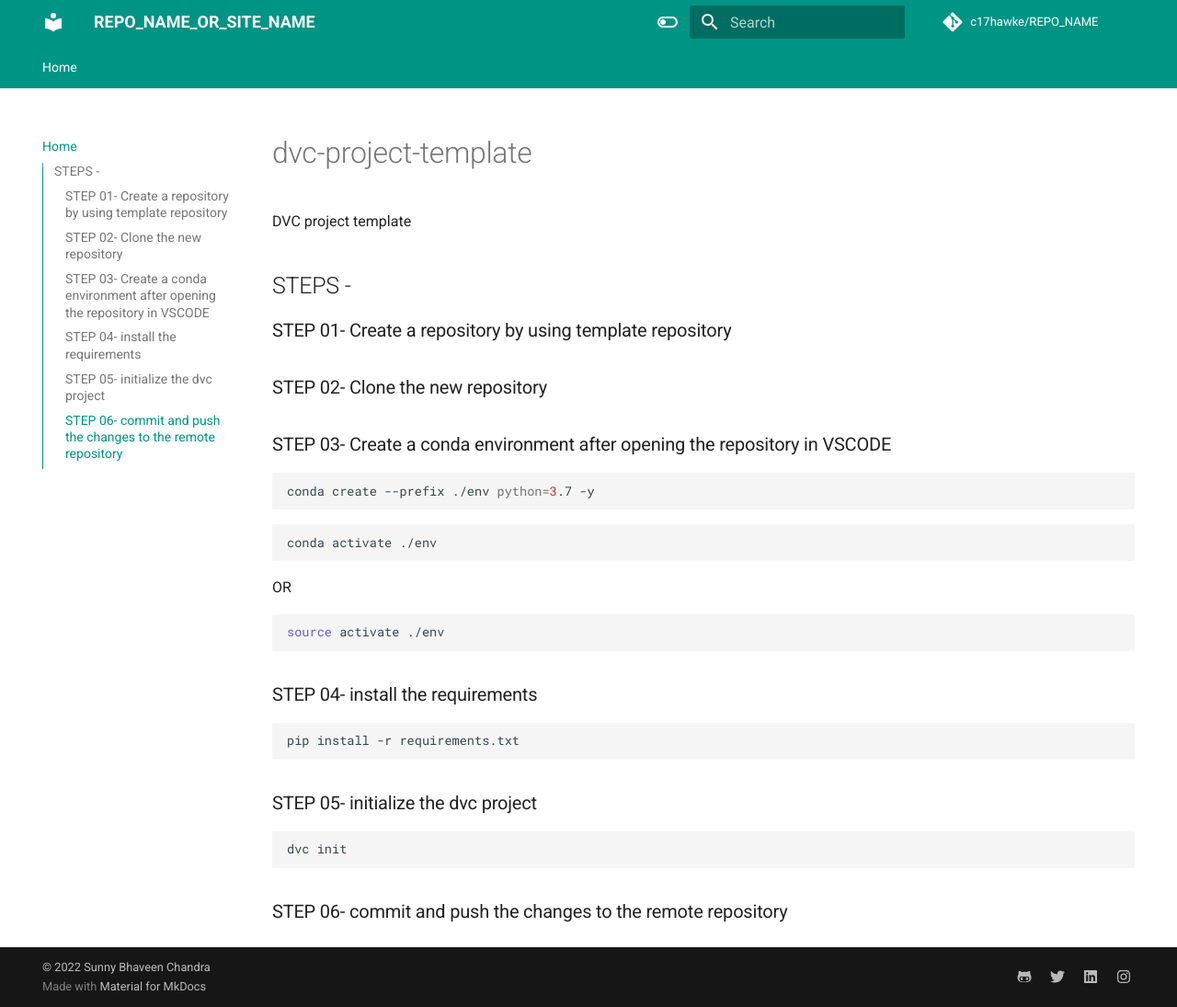
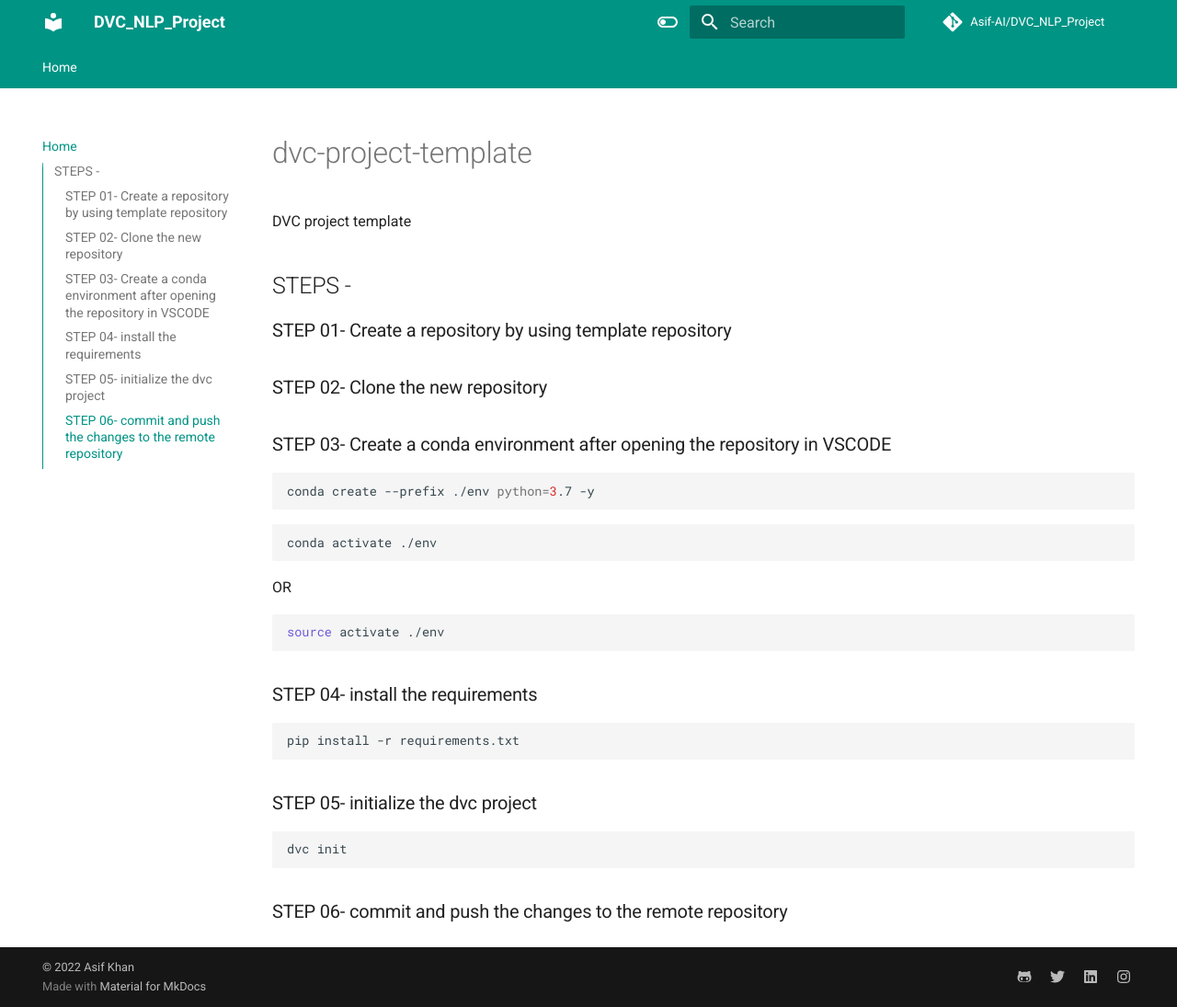
Before and after one commit to Asif-AI/DVC_NLP_Project, an MkDocs documentation site: the page built from docs/index.md, in a window 1280 px wide and 1095 px high. Shown: the whole window at 92% size. Built offline with MkDocs 1.6.1 and Material for MkDocs 9.7.7, drawn with Linux system fonts in a browser that asks for light colours; comment, search, counter and statistics services are not loaded.

Commit message:
MKdocs updated

```diff
--- a/mkdocs.yml
+++ b/mkdocs.yml
@@ -1,16 +1,16 @@
 # Project information
-site_name: REPO_NAME_OR_SITE_NAME
+site_name: DVC_NLP_Project
 # defeine TOC or order of website-
 nav:
   - Home: index.md
 
-site_author: Sunny Bhaveen Chandra
+site_author: Asif Khan
 site_description: >-
   DESCRIPTION
 
 # Repository
-repo_name: c17hawke/REPO_NAME
-repo_url: https://github.com/c17hawke/REPO_NAME
+repo_name: Asif-AI/DVC_NLP_Project
+repo_url: https://github.com/Asif-AI/DVC_NLP_Project
 
 # Configuration
 theme:
@@ -39,13 +39,13 @@ theme:
 extra:
   social:
     - icon: fontawesome/brands/github-alt
-      link: https://github.com/c17hawke
+      link: https://github.com/Asif-AI
     - icon: fontawesome/brands/twitter
-      link: https://twitter.com/c17hawke
+      link: https://twitter.com/@kha9795
     - icon: fontawesome/brands/linkedin
-      link: https://linkedin.com/in/c17hawke
+      link: https://linkedin.com/in/asif-khan-66055b79
     - icon: fontawesome/brands/instagram
-      link: https://www.instagram.com/c17hawke/
+      link: https://www.instagram.com
 
 extra_javascript:
   - javascripts/mathjax.js
@@ -70,4 +70,4 @@ plugins:
   - search
 
 copyright: |
-  &copy; 2022 <a href="https://github.com/c17hawke"  target="_blank" rel="noopener">Sunny Bhaveen Chandra</a>
+  &copy; 2022 <a href="https://github.com/Asif-AI"  target="_blank" rel="noopener">Asif Khan</a>
```
Also changed, not shown: 1 other file.
